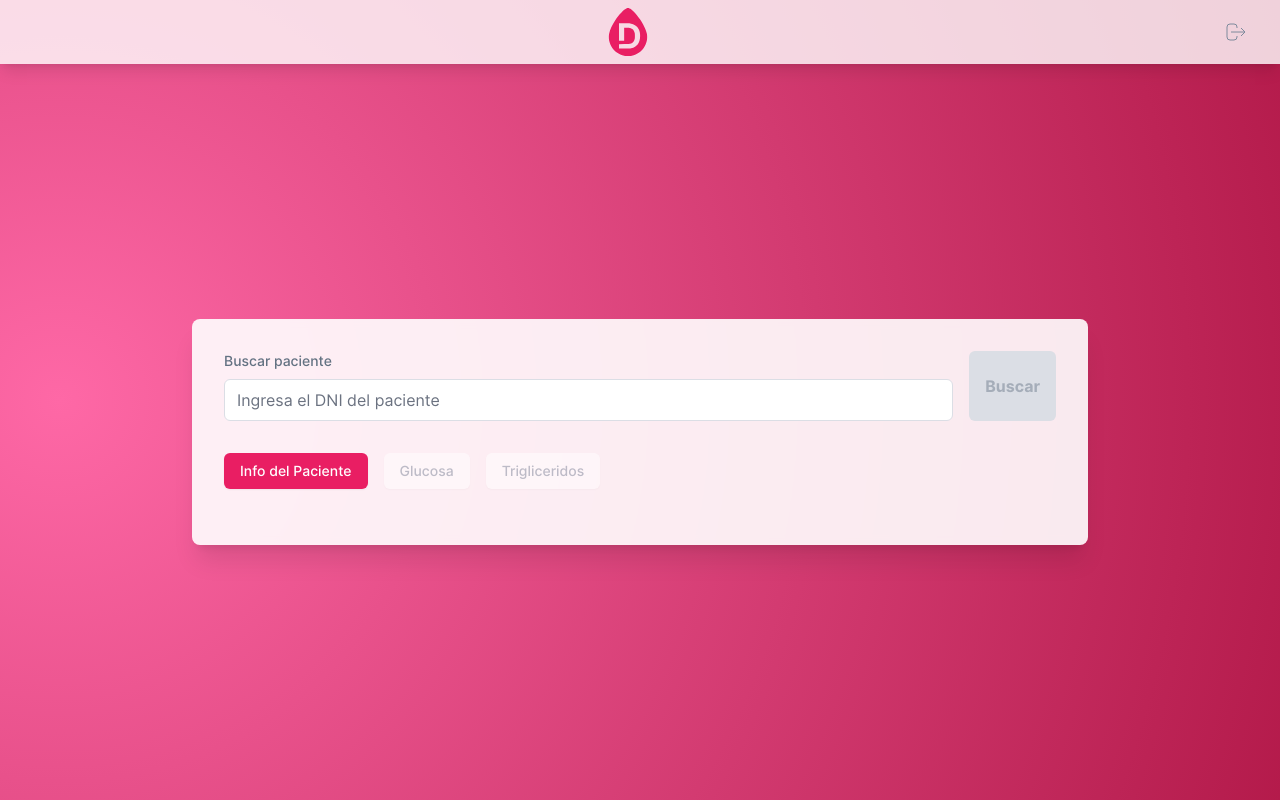
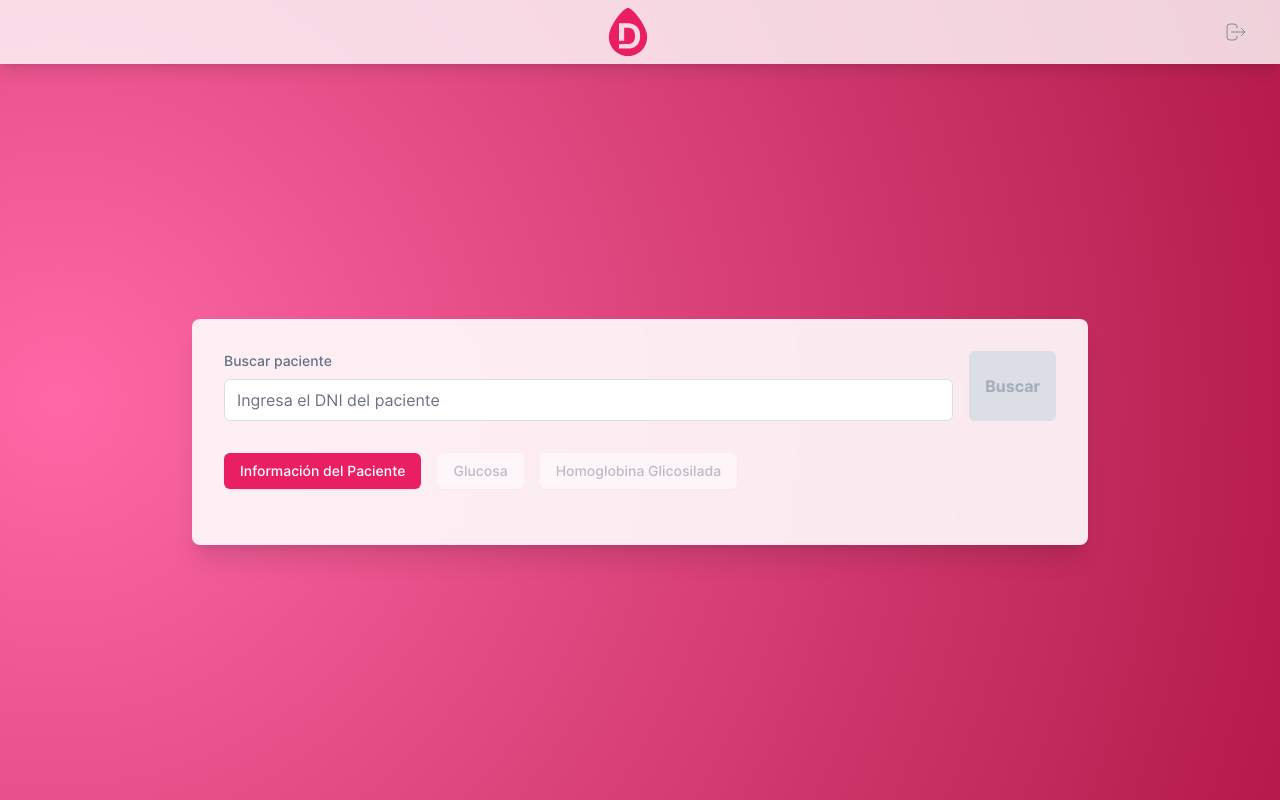
Before and after one commit to patricio0312rev/diabeticontrol, a Next.js app: page /home in a window 1280 px wide. Built offline with nearby package versions, Linux system fonts and the light colour scheme; no server answers.

Commit message:
refactor: homoglobin-a1c

```diff
--- a/src/app/home/page.tsx
+++ b/src/app/home/page.tsx
@@ -15,7 +15,7 @@ type DataPoint = {
 
 type TabData = {
   glucose: DataPoint[];
-  triglycerides: DataPoint[];
+  "homoglobin-a1c": DataPoint[];
   patient: DataPoint[];
 };
 
@@ -32,7 +32,7 @@ export default function HomePage() {
   const [inputValue, setInputValue] = useState<string>("");
   const [data, setData] = useState<TabData>({
     glucose: [],
-    triglycerides: [],
+    "homoglobin-a1c": [],
     patient: [],
   });
   const [todayEntered, setTodayEntered] = useState<boolean>(false);
@@ -42,7 +42,7 @@ export default function HomePage() {
   useEffect(() => {
     const today = new Date().toISOString().split("T")[0];
     setTodayEntered(
-      data[activeTab as "glucose" | "triglycerides"].some(
+      data[activeTab as "glucose" | "homoglobin-a1c"].some(
         (point) => point.date.toISOString().split("T")[0] === today
       )
     );
@@ -55,7 +55,7 @@ export default function HomePage() {
 
     const today = new Date();
     const newData = [
-      ...data[activeTab as "glucose" | "triglycerides"],
+      ...data[activeTab as "glucose" | "homoglobin-a1c"],
       { date: today, value },
     ];
     setData((prevData) => ({ ...prevData, [activeTab]: newData }));
@@ -86,9 +86,13 @@ export default function HomePage() {
   };
 
   const options: TabOption[] = [
-    { value: "patient", label: "Info del Paciente" },
+    { value: "patient", label: "Información del Paciente" },
     { value: "glucose", label: "Glucosa", disabled: !patient },
-    { value: "triglycerides", label: "Trigliceridos", disabled: !patient },
+    {
+      value: "homoglobin-a1c",
+      label: "Homoglobina Glicosilada",
+      disabled: !patient,
+    },
   ];
 
   return (
```
